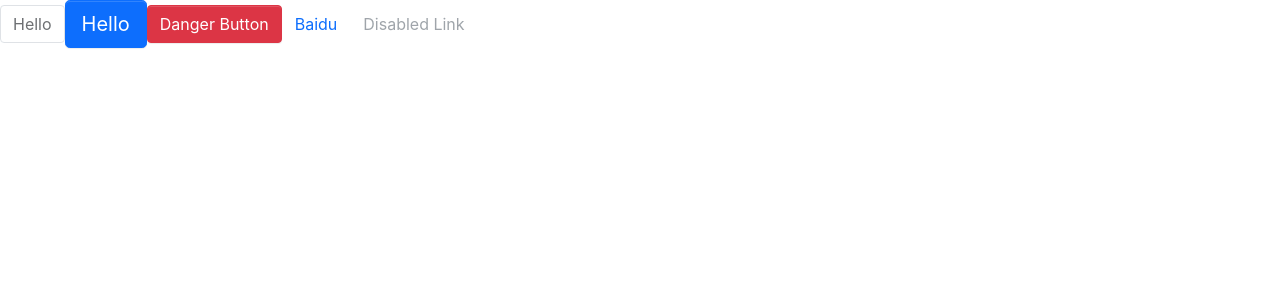
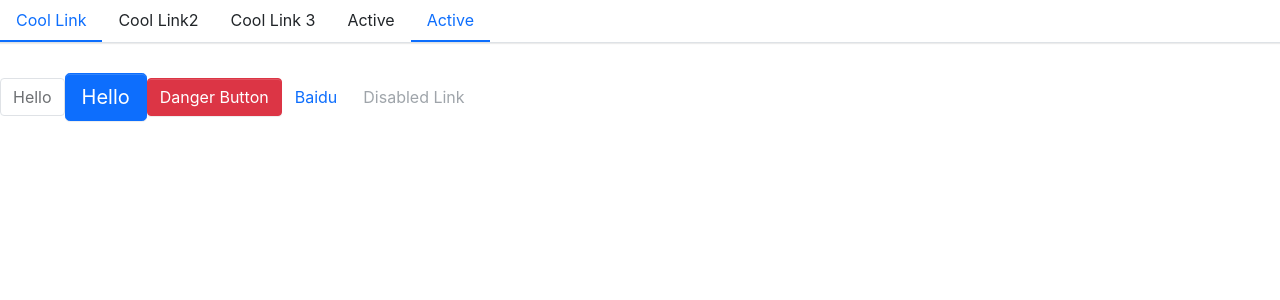
Before and after one commit to pxisbest/cream-design, a React (Vite) app: page / in a window 1280 px wide. Shown: the top 300 px of the page. Built offline with nearby package versions, Linux system fonts and the light colour scheme.

Commit message:
完成menu基本功能和menu测试代码

```diff
--- a/src/App.tsx
+++ b/src/App.tsx
@@ -1,10 +1,22 @@
-import Button, { ButtonSize, ButtonType } from "./components/Button/button";
+import Button, { ButtonType } from "./components/Button/button";
+import Menu from "./components/Menu/menu";
+import MenuItem from "./components/Menu/menuItem";
 
 function App() {
   return (
     <>
+      <Menu defaultIndex={0} onSelect={(index)=>{alert(index)}}>
+        <MenuItem index={1}>Cool Link</MenuItem>
+        <MenuItem index={2}>Cool Link2</MenuItem>
+        <MenuItem index={3}>Cool Link 3</MenuItem>
+        <MenuItem index={2}>Active</MenuItem>
+        <MenuItem index={0}>Active</MenuItem>
+      </Menu>
+
       <Button disabled>Hello</Button>
-      <Button btnType={ButtonType.Primary} size={ButtonSize.Large}>Hello</Button>
+      <Button btnType={ButtonType.Primary} size={"lg"}>
+        Hello
+      </Button>
       <Button btnType={ButtonType.Danger}>Danger Button</Button>
       <Button btnType={ButtonType.Link} href="http://www.baidu.com">
         Baidu
--- a/src/components/Button/button.tsx
+++ b/src/components/Button/button.tsx
@@ -1,10 +1,10 @@
 import React from "react";
 import classNames from "classnames";
 
-export enum ButtonSize {
-  Large = "lg",
-  Small = "sm",
-}
+// export enum ButtonSize {
+//   Large = "lg",
+//   Small = "sm",
+// }
 
 export enum ButtonType {
   Primary = "primary",
@@ -12,7 +12,7 @@
   Danger = "danger",
   Link = "link",
 }
-
+export type ButtonSize="lg"|"sm"|"";
 //创建props
 interface BaseButtonProps {
   className?: string;
--- /dev/null
+++ b/src/components/Menu/_style.scss
@@ -0,0 +1,99 @@
+.cream-menu {
+    display: flex;
+    flex-wrap: wrap;
+    padding-left: 0;
+    margin-bottom: 30px;
+    list-style: none;
+    border-bottom: $menu-border-width solid $menu-border-color;
+    box-shadow: $menu-box-shadow;
+    >.menu-item {
+      padding: $menu-item-padding-y $menu-item-padding-x;
+      cursor: pointer;
+      transition: $menu-transition;
+      &:hover, &:focus {
+        text-decoration: none;
+      }
+      &.is-disabled {
+        color: $menu-item-disabled-color;
+        pointer-events: none;
+        cursor: default;
+      }
+      &.is-active, &:hover {
+        color: $menu-item-active-color;
+        border-bottom: $menu-item-active-border-width solid $menu-item-active-color;
+      }
+    }
+    .submenu-item {
+      position: relative;
+      .submenu-title {
+        display: flex;
+        align-items: center;
+      }
+      .arrow-icon {
+        transition: transform .25s ease-in-out;
+        margin-left: 3px;
+      }
+      &:hover {
+        .arrow-icon {
+          transform: rotate(180deg);
+        }
+      }
+    }
+    .is-vertical {
+      .arrow-icon {
+        transform: rotate(0deg) !important;
+      }
+    }
+    .is-vertical.is-opened {
+      .arrow-icon {
+        transform: rotate(180deg) !important;
+      }
+    }
+    .cream-submenu {
+      //display: none;
+      list-style:none;
+      padding-left: 0;
+      white-space: nowrap;
+      //transition: $menu-transition;
+      .menu-item {
+        padding: $menu-item-padding-y $menu-item-padding-x;
+        cursor: pointer;
+        transition: $menu-transition;
+        color: $body-color;
+        &.is-active, &:hover {
+          color: $menu-item-active-color !important;
+        }
+      }
+    }
+    // .cream-submenu.menu-opened {
+    //   //display: block;
+    // }
+  }
+  .menu-horizontal {
+    >.menu-item {
+      border-bottom: $menu-item-active-border-width solid transparent;
+    }
+    .cream-submenu {
+      position: absolute;
+      background: $white;
+      z-index: 100;
+      top: calc(100% + 8px);
+      left: 0;
+      border: $menu-border-width solid $menu-border-color;
+      box-shadow: $submenu-box-shadow;
+    }
+  }
+  //纵向
+  .menu-vertical {
+    flex-direction: column;
+    border-bottom: 0px;
+    margin: 10px 20px;
+    border-right: $menu-border-width solid $menu-border-color;
+    >.menu-item {
+      border-left: $menu-item-active-border-width solid transparent;
+      &.is-active, &:hover {
+        border-bottom: 0px;
+        border-left: $menu-item-active-border-width solid $menu-item-active-color;
+      }
+    }
+  }
--- /dev/null
+++ b/src/components/Menu/menu.tsx
@@ -0,0 +1,60 @@
+import React from "react";
+import classNames from "classnames";
+import { useState, createContext } from "react";
+
+type MenuMode = "horizontal" | "vertical";
+//onSelect?用了两次，可以直接写成一个type简化
+type SelectCallback = (selectedIndex: number) => void;
+export interface MenuProps {
+  defaultIndex?: number; //是否高亮
+  className?: string;
+  mode?: MenuMode; //菜单模式
+  style?: React.CSSProperties; //样式
+  onSelect?: SelectCallback; // 选中某一项时的回调
+  children?: React.ReactNode; //子元素
+}
+
+//要传递什么给子组件
+interface IMenuContext {
+  index: number; //当前选中项的索引
+  onSelect?: SelectCallback;
+}
+//创建上下文
+export const MenuContext = createContext<IMenuContext>({ index: 0 });
+
+const Menu: React.FC<MenuProps> = (props) => {
+  const {
+    className,
+    mode = "horizontal", //默认horizontal
+    style,
+    defaultIndex = 0,
+    onSelect,
+    children,
+  } = props;
+  //子组件切换需要改变状态
+  const [currentActive, setActive] = useState(defaultIndex);
+  const classes = classNames("cream-menu", className, {
+    //如果 mode 是 vertical，就会加上 menu-vertical。
+    [`menu-vertical`]: mode === "vertical",
+  });
+  const handleClick = (index: number) => {
+    setActive(index);
+    if (onSelect) {
+      onSelect(index);
+    }
+  };
+  const passedContext: IMenuContext = {
+    index: currentActive,
+    onSelect: handleClick,
+  };
+  return (
+    <ul className={classes} style={style} data-testid='test-menu'>
+      {/* 传递上下文给子组件 */}
+      <MenuContext.Provider value={passedContext}>
+        {children}
+      </MenuContext.Provider>
+    </ul>
+  );
+};
+
+export default Menu;
--- /dev/null
+++ b/src/components/Menu/menuItem.tsx
@@ -0,0 +1,40 @@
+import classNames from "classnames";
+import { MenuContext } from "./menu";
+import { useContext } from "react";
+
+export interface MenuItemProps {
+  index: number; //高亮，和defaultindex对比
+  className?: string; //自定义类名
+  disabled?: boolean; //是否禁用
+  style?: React.CSSProperties; //样式
+  children?: React.ReactNode; //子元素
+}
+
+const MenuItem: React.FC<MenuItemProps> = (props) => {
+  const { index, className, disabled, style, children } = props;
+
+  const context = useContext(MenuContext);
+
+  const classes = classNames("menu-item", className, {
+    "is-disabled": disabled,
+    //从父组件Menu中获取当前选中项的索引
+    "is-active": context.index === index,//true的时候选中
+  });
+  const handleClick = () => {
+    if (context.onSelect && !disabled) {
+      context.onSelect(index); //确保index是number类型
+    }
+  };
+  return (
+    <li
+      className={classes}
+      style={style}
+      data-index={index}
+      onClick={handleClick}
+    >
+      {children}
+    </li>
+  );
+};
+
+export default MenuItem;
--- a/src/styles/index.scss
+++ b/src/styles/index.scss
@@ -13,9 +13,9 @@
 
 @import "../components/Button/style";
 
-// // menu
+// menu
 
-// @import "../components/Menu/style";
+@import "../components/Menu/style";
 
 // // icon
 // @import "../components/Icon/style";
```
Also changed, not shown: 2 other files (tests, documents, lock files or other folders).
